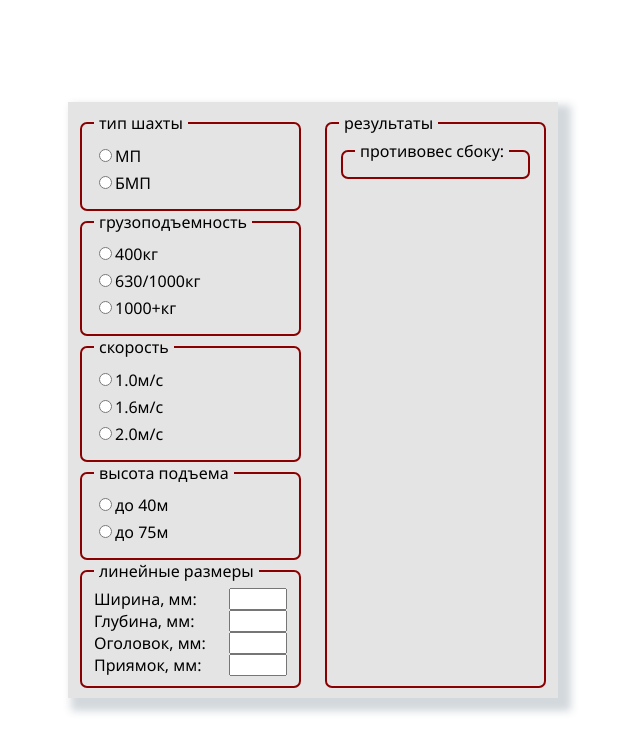
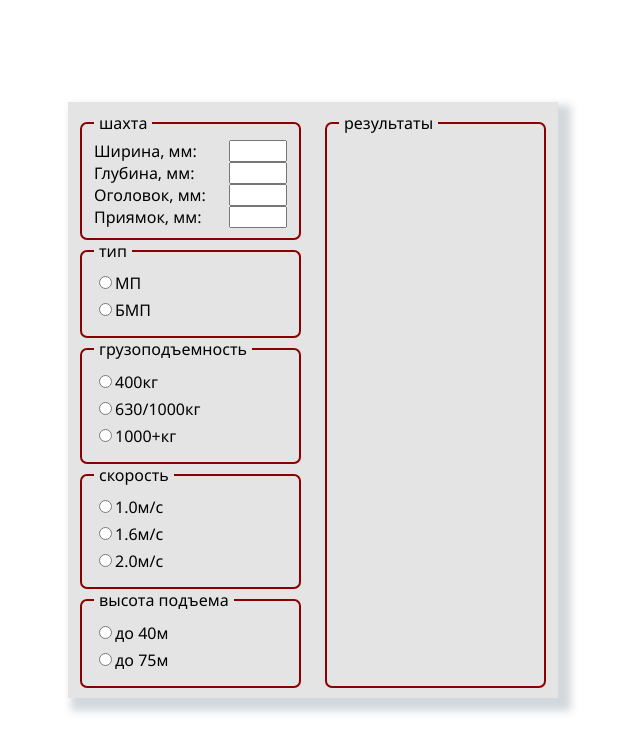
Before and after one commit to PrgvG/elm_calc, a React (Create React App) app: page / in a window 1280 px wide. Shown: the top 752 px of the page, without its empty margins (327-967 px from the left). Built offline with nearby package versions, Linux system fonts and the light colour scheme.

Commit message:
another fix

```diff
--- a/src/App.js
+++ b/src/App.js
@@ -21,12 +21,10 @@ function App() {
   const [load, setLoad] = useState(0);
   const [speed, setSpeed] = useState(0);
 
-  const a = 2100 + 40 + 1000 + speed;
-  const b = 2100 + 40 + 700 + 100 + 121 + 100 + speed;
-  const A_HEAD = 3300;
-  const B_HEAD = 3400;
-  const C_HEAD = 4100;
-  const D_HEAD = 3900;
+  const A_HEAD = 2950 + speed;
+  const B_HEAD = 3050 + speed;
+  const C_HEAD = 3750 + speed;
+  const D_HEAD = 3550 + speed;
   const A_PIT = 1050;
   const D_PIT = 1400;
   const HEAD_AND_PIT = 4450;
@@ -38,9 +36,9 @@ function App() {
   const redHead = (n) => {
     if (load === 1000)
       return n < D_HEAD && n > 0 ? "ShaftInput Red" : "ShaftInput";
-    if (shaft !== "mr" && height >= 40)
+    if (shaft !== "mr" && height > 40)
       return n < C_HEAD && n > 0 ? "ShaftInput Red" : "ShaftInput";
-    if (shaft !== "mr" && height <= 40)
+    if (shaft !== "mr" && height < 40)
       return n < B_HEAD && n > 0 ? "ShaftInput Red" : "ShaftInput";
     return n < A_HEAD && n > 0 ? "ShaftInput Red" : "ShaftInput";
   };
@@ -51,23 +49,13 @@ function App() {
       return n < D_PIT && n > 0 ? "ShaftInput Red" : "ShaftInput";
     return n < A_PIT && n > 0 ? "ShaftInput Red" : "ShaftInput";
   };
-
+  console.log(typeof SD, typeof SW);
   return (
     <div className="App">
       <div className="Container">
         <form className="Sub_container">
-          <Input set={setShaft} arr={shaftArr} title="Тип шахты" />
-          <Input
-            set={setLoad}
-            arr={loadArr.filter((it) =>
-              shaft === "mr" ? it.value !== 1000 : it.value
-            )}
-            title="Грузоподъемность"
-          />
-          <Input set={setSpeed} arr={speedArr} title="Скорость" />
-          <Input set={setHeight} arr={heightArr} title="Высота подъема" />
           <fieldset>
-            <legend>Линейные размеры</legend>
+            <legend>Шахта</legend>
             <InputText set={setSW} styles="ShaftInput" title="Ширина, мм: " />
             <InputText set={setSD} styles="ShaftInput" title="Глубина, мм: " />
             <InputText
@@ -81,11 +69,21 @@ function App() {
               title="Приямок, мм: "
             />
           </fieldset>
+          <Input set={setShaft} arr={shaftArr} title="Тип" />
+          <Input
+            set={setLoad}
+            arr={loadArr.filter((it) =>
+              shaft === "mr" ? it.value !== 1000 : it.value
+            )}
+            title="Грузоподъемность"
+          />
+          <Input set={setSpeed} arr={speedArr} title="Скорость" />
+          <Input set={setHeight} arr={heightArr} title="Высота подъема" />
         </form>
         <form className="Sub_container">
           <fieldset style={{ height: "100%" }}>
             <legend>Результаты</legend>
-            {shaft === "mr" && (
+            {shaft === "mr" && SD != 0 && SW != 0 && (
               <ResultList
                 title="Противовес сзади:"
                 arr={cabinArr.filter((it) => it.load === load)}
@@ -99,6 +97,7 @@ function App() {
                 doors={doorArr}
               />
             )}
+            {SD != 0 && SW != 0 && (
               <ResultList
                 title="Противовес сбоку:"
                 arr={cabinArr.filter((it) => it.load === load)}
@@ -111,6 +110,7 @@ function App() {
                 load={load}
                 doors={doorArr}
               />
+            )}
           </fieldset>
         </form>
       </div>
--- a/src/components/ResultList.jsx
+++ b/src/components/ResultList.jsx
@@ -21,8 +21,7 @@ function ResultList(props) {
             (it.fullWidth / 2 + 15 <= 230 + load + 50 + (1 / 2) * it.DW) >=
             it.fullWidth + 15
         );
-      if (props.title === "Противовес сзади:")
-        return it.type === "CO" && props.SW >= it.fullWidth + 30;
+      return it.type === "CO" && props.SW >= it.fullWidth + 30;
     });
     return result[result.length - 1]
       ? `${result[result.length - 1].type}: ${result[result.length - 1].DW}`
@@ -39,7 +38,11 @@ function ResultList(props) {
             it.CD <= props.SD - props.C2
         )
         .map((it, i) => {
-          if (filterDoors(props.doors, it.BG, it.CW, it.CD, guide(props.load)) !== "нету дверей")
+          if (
+            filterDoors(props.doors, it.BG, it.CW, it.CD, guide(props.load)) ===
+            "нету дверей"
+          )
+            return null;
           return (
             <div className="Result" key={i}>
               {it.title} ({it.CW}x{it.CD})<br />
--- a/src/data/door.js
+++ b/src/data/door.js
@@ -8,7 +8,7 @@ const doorArr = [
   { DW: 1100, fullWidth: 1695, type: "TO" },
   { DW: 1200, fullWidth: 1845, type: "TO" },
   { DW: 650, fullWidth: 1360, type: "CO" },
-  { DW: 700, fullWidth: 1360, type: "CO" },
+  { DW: 700, fullWidth: 1460, type: "CO" },
   { DW: 800, fullWidth: 1660, type: "CO" },
   { DW: 900, fullWidth: 1860, type: "CO" },
   { DW: 1000, fullWidth: 2060, type: "CO" },
--- a/test.js
+++ /dev/null
@@ -1,5 +0,0 @@
-const str = "dofngdf dfogn jdfngj ndjfng; jdfng ndgndf ngndf; gndfng dfng ndfgnd"
-
-const arr = str.split('; ').map(it => it.split(' '))
-
-console.log(arr)
```
Lines whose indentation alone changed are shown as unchanged.
